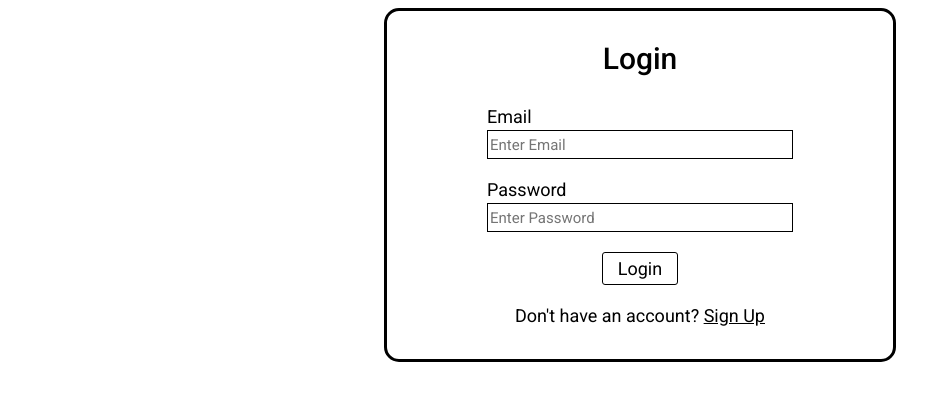
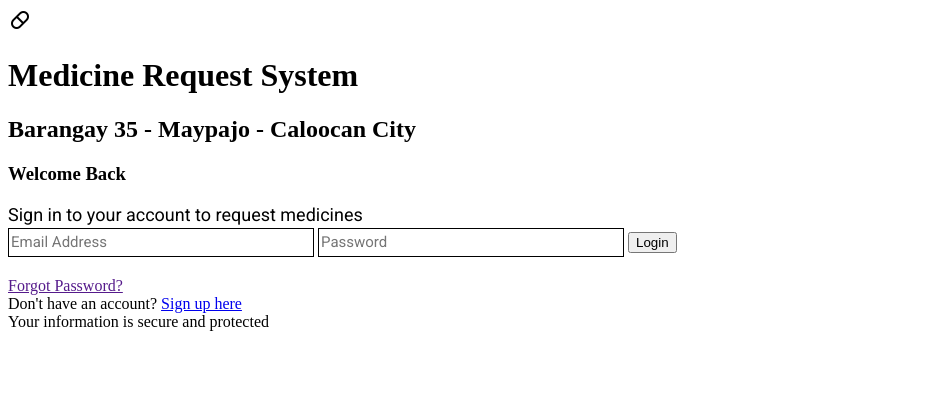
Before and after one commit to Kazuhisaa/Medicine-Request-and-Management-System-, a PHP site: page /login.php in a window 1280 px wide. Shown: the top 401 px of the page, without its empty margins (0-951 px from the left). Run offline with PHP 8.4, Linux system fonts and the light colour scheme; some libraries are stand-ins or nearby versions.

Commit message:
Update login.php

```diff
--- a/login.php
+++ b/login.php
@@ -1,32 +1,66 @@
 <!DOCTYPE html>
 <html lang="en">
-
 <head>
   <meta charset="UTF-8">
   <meta name="viewport" content="width=device-width, initial-scale=1.0">
   <title>Login</title>
+  <link rel="stylesheet" href="login.css">
 
-  <link rel="preconnect" href="https://fonts.googleapis.com">
-  <link rel="preconnect" href="https://fonts.gstatic.com" crossorigin>
-  <link href="https://fonts.googleapis.com/css2?family=Roboto:ital,wght@0,100..900;1,100..900&display=swap" rel="stylesheet">
+  <link href="https://fonts.googleapis.com/css2?family=Roboto:wght@400;500;700&display=swap" rel="stylesheet">
 
-  <link rel="stylesheet" href="public/css/login.css">
+  <script src="https://cdn.jsdelivr.net/npm/sweetalert2@11"></script>
+
+  <link rel="stylesheet" href="https://fonts.googleapis.com/css2?family=Material+Symbols+Outlined:opsz,wght,FILL,GRAD@20..48,100..700,0..1,-50..200&icon_names=pill" />
+
 </head>
+<body>
+  <div class="container">
+    <div class="logo">
+      <span class="material-symbols-outlined">
+        pill
+      </span>
+    </div>
 
-<body>
-  <div class="content">
-    <div class="box">
-      <p class="Login">Login</h1>
+    <h1>Medicine Request System</h1>
+    <h2>Barangay 35 - Maypajo - Caloocan City</h2>
 
-      <form action="" method="post">
-        <p>Email</p>
-        <input id="email" name="email" class="search-bar" type="email" placeholder="Enter Email" required>
-        <p>Password</p>
-        <input id="password" name="password" class="search-bar" type="password" placeholder="Enter Password" required> <br>
-        <button class="loginbutton">Login</button>
-        <p class="signup">
-          Don't have an account? <a href="" class="under">Sign Up</span>
-        </p>
+    <div class="card">
+      <h3>Welcome Back</h3>
+      <p>Sign in to your account to request medicines</p>
+
+      <form id="loginForm">
+        <input id="email" name="email" class="search-bar" type="email" placeholder="Email Address" required>
+
+        <input id="password" name="password" class="search-bar" type="password" placeholder="Password" required>
+
+        <button type="submit">Login</button>
+      </form>
+
+      <div class="forgot-password">
+        <a href="">Forgot Password?</a>
+      </div>
+
+      <div class="signup-link">
+        Don't have an account? <a href="signup.html">Sign up here</a>
+      </div>
+    </div>
+    <div class="footer-msg">
+      Your information is secure and protected
+    </div>
     </div>
   </div>
-  </form>
+
+  <script>
+    document.getElementById("loginForm").addEventListener("submit", function(event) {
+      event.preventDefault();
+
+      Swal.fire({
+        title: "Successfully Logged In!",
+        text: "Welcome back!",
+        icon: "success",
+        confirmButtonColor: "#4CAF50"
+      });
+    });
+  </script>
+</body>
+</html>
```
